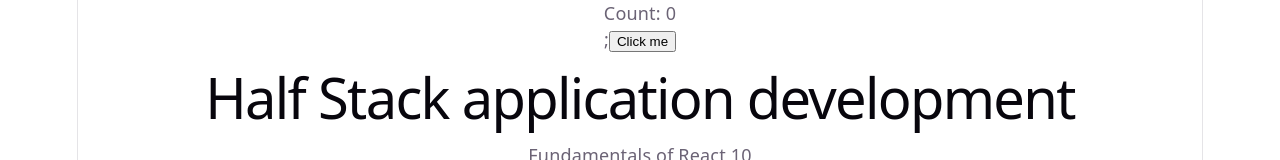
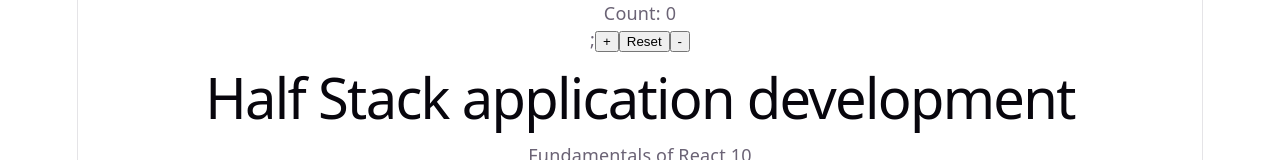
Before and after one commit to RefiloeMpore/Javascript-Practice, a React (Vite) app in the folder course-catalogue/: page / in a window 1280 px wide. Shown: the top 160 px of the page. Built offline with nearby package versions, Linux system fonts and the light colour scheme.

Commit message:
Counter with increment, decrement, reset buttons

```diff
--- a/course-catalogue/src/Counter.jsx
+++ b/course-catalogue/src/Counter.jsx
@@ -6,9 +6,11 @@
   return (
     <div>
   <p>Count: {count}</p>;
-  <button onClick={() => setCount(count+1)}>
-    Click me
-  </button>
+  <button onClick={() => setCount(count+1)}>+</button>
+    <button onClick={() => setCount(0)}>Reset</button>
+    <button onClick={() => setCount(count -1)}>-</button>
+
+
   </div>);
 }
 
```
